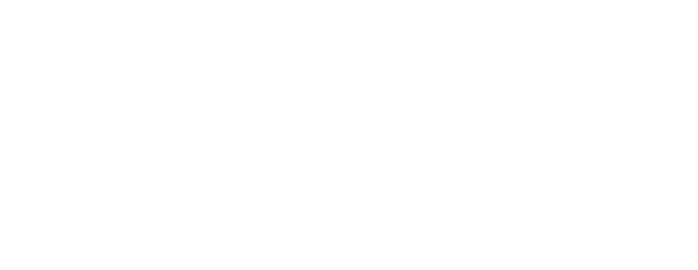
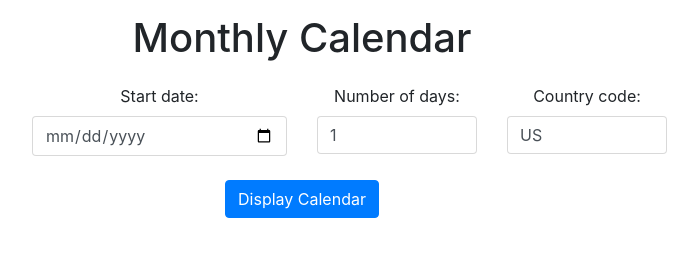
Before and after one commit to MarialeMata/calendar_js, a plain HTML site: page index.html in a window 1280 px wide. Shown: the whole page, without its empty margins (338-1036 px from the left). Drawn offline with nearby package versions, Linux system fonts and the light colour scheme.

Commit message:
Add UI for basic form

```diff
--- a/index.html
+++ b/index.html
@@ -2,11 +2,42 @@
 <html lang="en">
 <head>
 	<meta charset="UTF-8">
+	<meta name="viewport" content="width=device-width, initial-scale=1, shrink-to-fit=no">
 	<!-- Bootstrap CSS -->
 	<link rel="stylesheet" href="https://maxcdn.bootstrapcdn.com/bootstrap/4.0.0-beta/css/bootstrap.min.css" integrity="sha384-/Y6pD6FV/Vv2HJnA6t+vslU6fwYXjCFtcEpHbNJ0lyAFsXTsjBbfaDjzALeQsN6M" crossorigin="anonymous">
 	<title>Monthly Calendar</title>
 </head>
 <body>
 
+	<div class="container text-center">
+
+		<h1 class="mt-3">Monthly Calendar</h1>
+
+		<div class="row mt-4">
+			<div class="col-md-3"></div>
+			<div class="col-md-3">
+				<label for="startDate">Start date:</label>
+				<input type="date" class="form-control" id="startDate">
+			</div>
+			<div class="col-md-2">
+				<label for="nofDays">Number of days:</label>
+				<input type="number" class="form-control" id="nofDays" min="1" value="1">
+			</div>
+			<div class="col-md-2">
+				<label for="countryCode">Country code:</label>
+				<input type="text" class="form-control" id="countryCode" value="US">
+			</div>
+		</div>
+
+		<button class="btn btn-primary mt-4" id="showCalendarButton">Display Calendar</button>
+
+		<div class="row">
+			<div class="col-md-4 mx-auto mt-5" id="calendarContainer">
+			</div>
+		</div>
+
+	</div>
+
+	<script src="calendar.js"></script>
 </body>
 </html>
```
